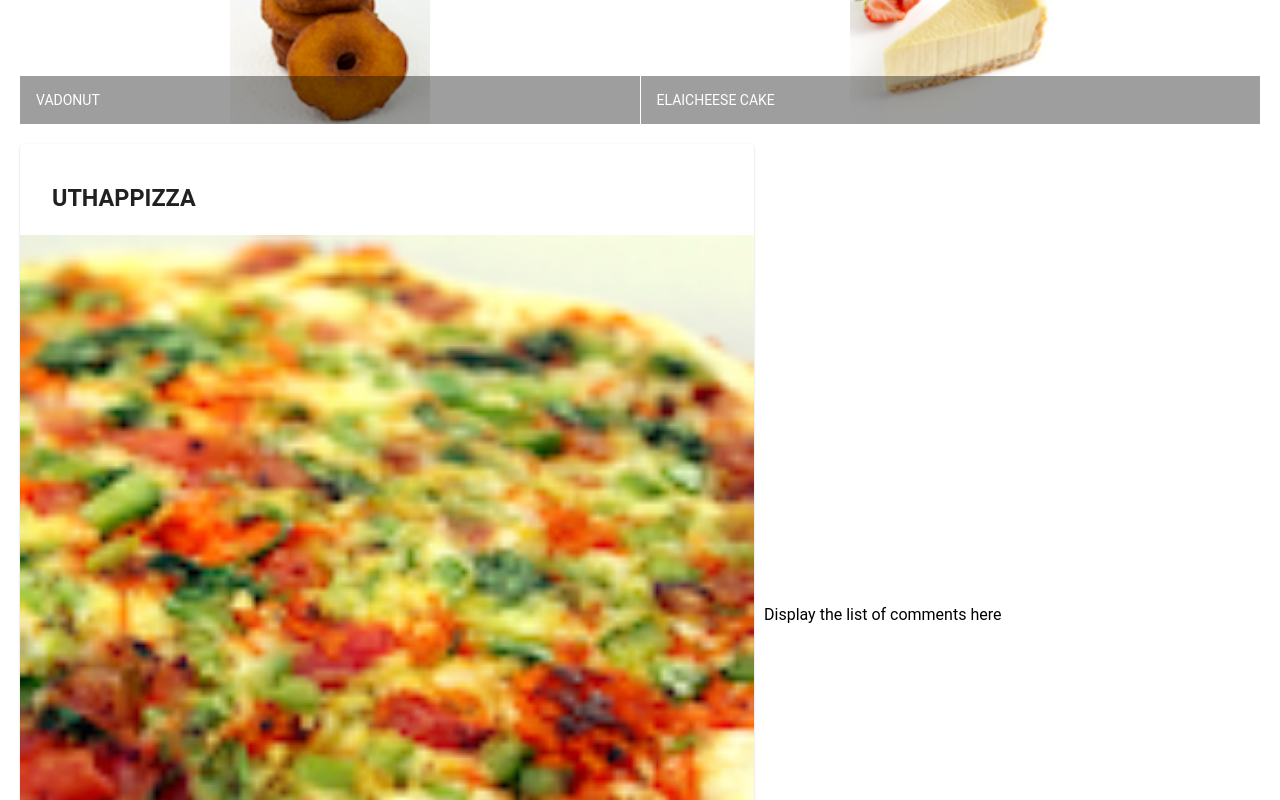
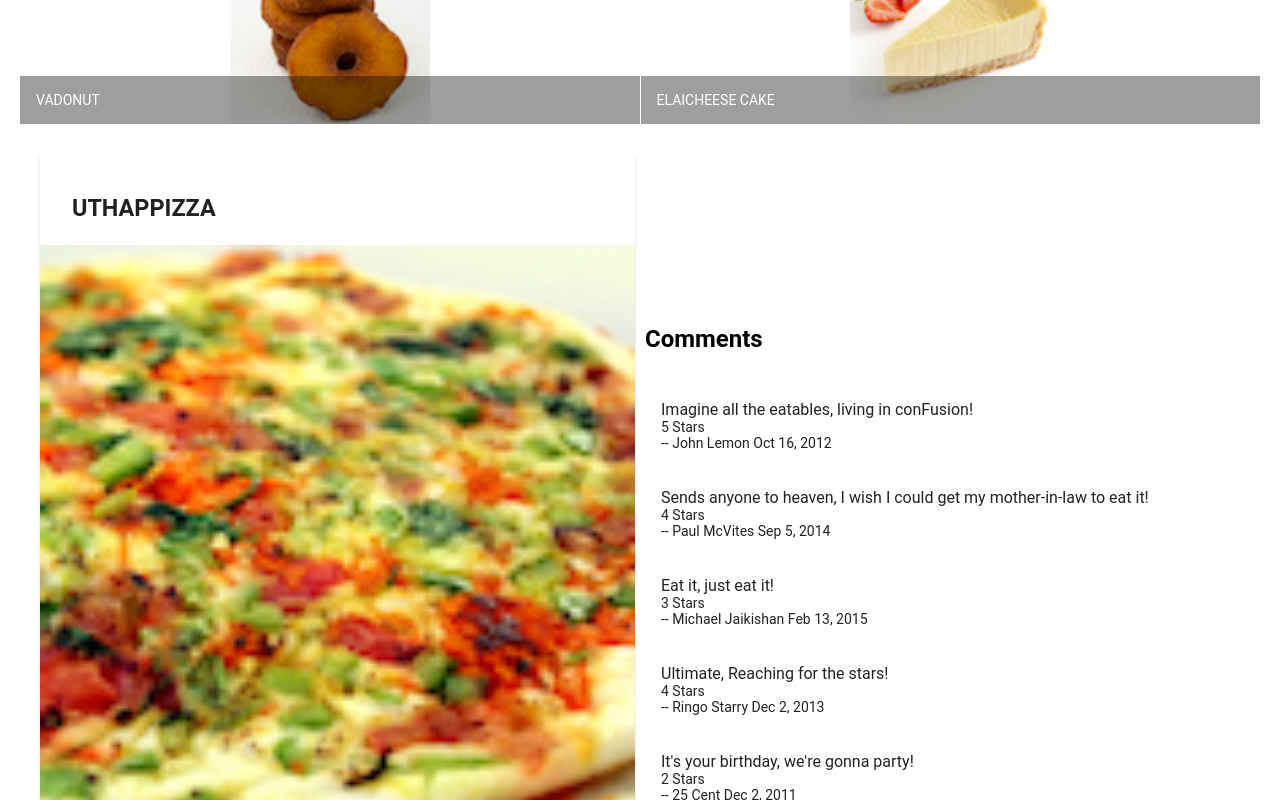
Before and after one commit to dhruvkalia13/confusion-angular, an Angular app: page / in a window 1280 px wide. Shown: the part 440-1240 px from the top of the page. Built offline with nearby package versions, Linux system fonts and the light colour scheme.

Commit message:
Task 3 completed

```diff
--- a/src/app/app.component.html
+++ b/src/app/app.component.html
@@ -1,4 +1,3 @@
 <mat-toolbar color="primary"> <span>Ristorante Con Fusion</span> </mat-toolbar>
 
 <app-menu></app-menu>
-<app-dishdetail></app-dishdetail>
--- a/src/app/app.module.ts
+++ b/src/app/app.module.ts
@@ -29,7 +29,7 @@ import { DishdetailComponent } from './dishdetail/dishdetail.component';
     MatListModule,
     MatGridListModule,
     MatCardModule,
-    MatButtonModule
+    MatButtonModule,
   ],
   providers: [],
   bootstrap: [AppComponent]
--- a/src/app/dishdetail/dishdetail.component.html
+++ b/src/app/dishdetail/dishdetail.component.html
@@ -26,8 +26,15 @@
 </div>
 
 
-  <div fxFlex="40">
-    <p>Display the list of comments here</p>
-  </div>
+<div fxFlex>
+  <h2>Comments</h2>
+    <mat-list *ngIf="dish">
+      <mat-list-item *ngFor="let com of commentsTaken">
+          <p matLine>{{com.comment}}</p>
+          <p matLine>{{com.rating}} Stars</p>
+          <p matLine>-- {{com.author}} {{com.date | date}}</p>
+      </mat-list-item>
+  </mat-list>
+</div>
 
 </div>
--- a/src/app/dishdetail/dishdetail.component.ts
+++ b/src/app/dishdetail/dishdetail.component.ts
@@ -52,6 +52,7 @@ const DISH = {
 export class DishdetailComponent implements OnInit {
 
   dish = DISH;
+  commentsTaken = DISH.comments;
   constructor() { }
 
   ngOnInit() {
--- a/src/app/menu/menu.component.html
+++ b/src/app/menu/menu.component.html
@@ -21,4 +21,8 @@
   </mat-grid-list>
 </div>
 
+<div>
+  <app-dishdetail></app-dishdetail>
 </div>
+
+</div>
```
